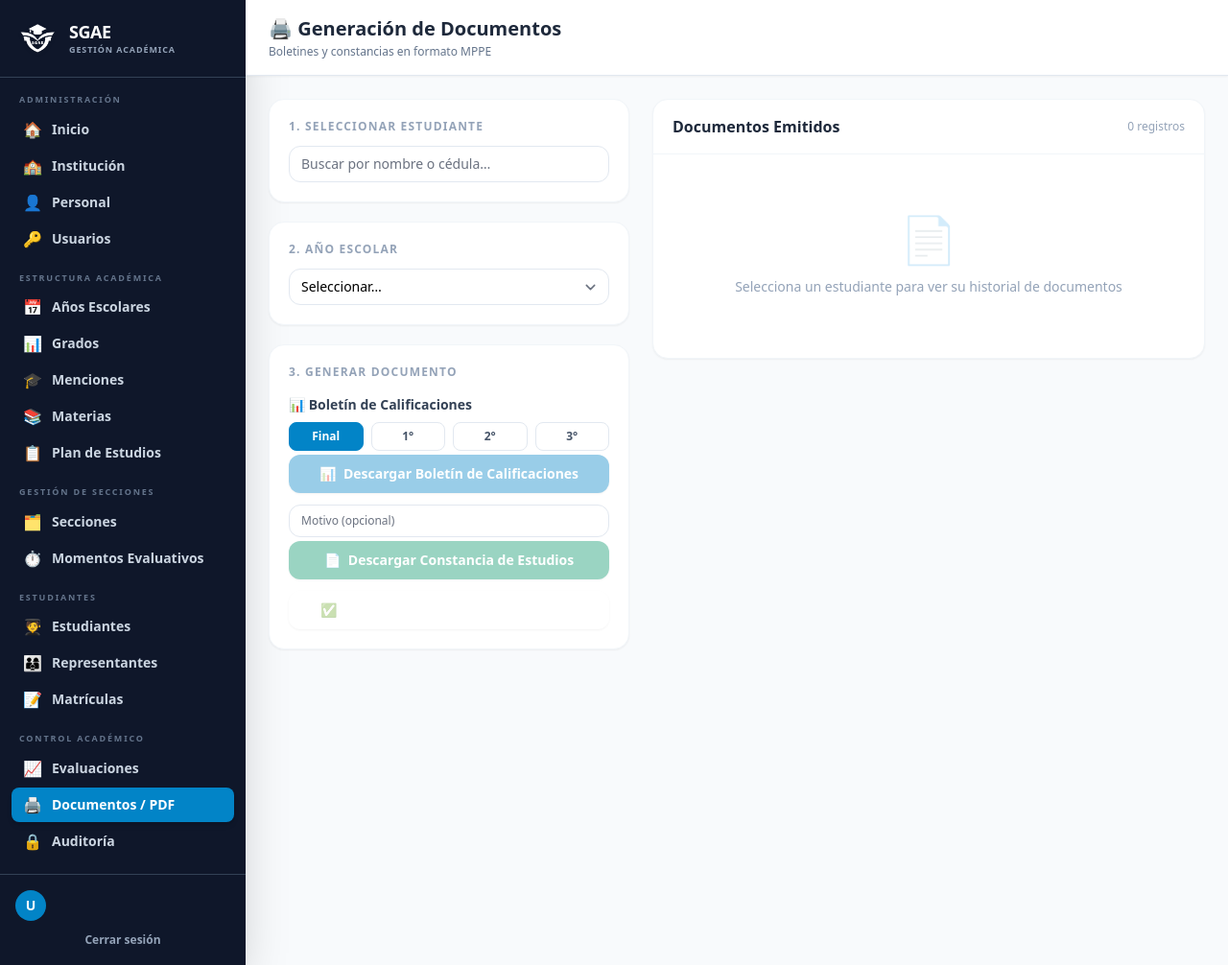
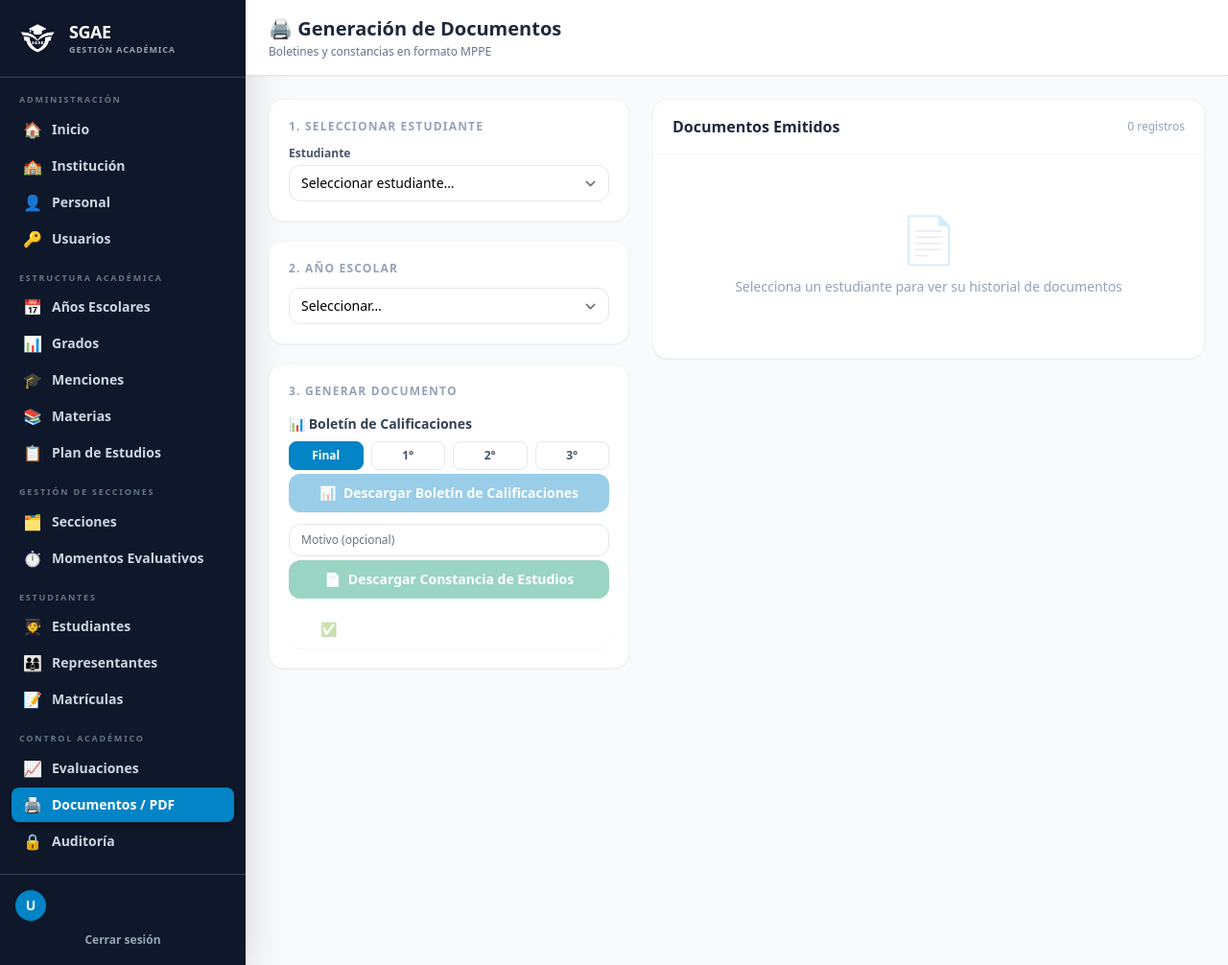
Before and after one commit to sirevarr/sgae, a Laravel app: page /documentos in a window 1280 px wide. Shown: the whole page at 96% size. Run offline with Laravel 10, Linux system fonts and the light colour scheme; the visitor is signed in with stand-in values (Sample User, id 1); data that the repository does not hold is empty; style sheets or scripts are compiled from the project's sources; some libraries are stand-ins or nearby versions.

Commit message:
Fix Documentos page to select student directly instead of search

```diff
--- a/resources/js/Pages/Documentos/Index.vue
+++ b/resources/js/Pages/Documentos/Index.vue
@@ -10,7 +10,6 @@ const estudiantes = ref([]);
 const documentos = ref([]);
 const loading    = ref(false);
 const loadingDoc = ref(false);
-const buscadorEst = ref('');
 
 const filtro = reactive({
     cedula_estudiante: '',
@@ -28,22 +27,13 @@ const selMomento = ref(null);
 const selMotivo  = ref('');
 
 async function cargarCatalogos() {
-    const { data } = await axios.get('/api/anios-escolares');
-    anios.value = data;
-}
+    const [{ data: aniosData }, { data: estudiantesData }] = await Promise.all([
+        axios.get('/api/anios-escolares'),
+        axios.get('/api/estudiantes'),
+    ]);
 
-async function buscarEstudiantes() {
-    if (buscadorEst.value.length < 2) { estudiantes.value = []; return; }
-    const { data } = await axios.get('/api/estudiantes', { params: { buscar: buscadorEst.value } });
-    estudiantes.value = data.data ?? data;
-}
-
-function seleccionarEstudiante(est) {
-    filtro.cedula_estudiante = est.cedula_estudiante;
-    filtro.nombre_completo   = `${est.apellidos}, ${est.nombres} (${est.tipo_documento}-${est.cedula_estudiante})`;
-    estudiantes.value = [];
-    buscadorEst.value = '';
-    cargarDocumentos();
+    anios.value = aniosData.data ?? aniosData;
+    estudiantes.value = estudiantesData.data ?? estudiantesData;
 }
 
 async function cargarDocumentos() {
@@ -60,6 +50,27 @@ async function cargarDocumentos() {
     } finally {
         loading.value = false;
     }
+}
+
+function onEstudianteChange() {
+    const est = estudiantes.value.find(e => e.cedula_estudiante === filtro.cedula_estudiante);
+    if (!est) {
+        filtro.nombre_completo = '';
+        filtro.codigo_ano_escolar = '';
+        documentos.value = [];
+        return;
+    }
+
+    filtro.nombre_completo = `${est.apellidos}, ${est.nombres} (${est.tipo_documento}-${est.cedula_estudiante})`;
+    filtro.codigo_ano_escolar = est.matricula_actual?.codigo_ano_escolar ?? filtro.codigo_ano_escolar;
+    documentos.value = [];
+}
+
+function resetEstudiante() {
+    filtro.cedula_estudiante = '';
+    filtro.nombre_completo = '';
+    filtro.codigo_ano_escolar = '';
+    documentos.value = [];
 }
 
 async function descargar(tipo) {
@@ -111,26 +122,34 @@ onMounted(cargarCatalogos);
             <!-- ── PANEL IZQUIERDO: Configuración ───────────────────── -->
             <div class="lg:col-span-2 space-y-5">
 
-                <!-- Buscador de estudiante -->
+                <!-- Selector de estudiante -->
                 <div class="bg-white rounded-2xl shadow-sm border border-slate-100 p-5">
                     <h2 class="text-xs font-black uppercase text-slate-400 tracking-widest mb-3">1. Seleccionar Estudiante</h2>
-                    <div class="relative">
-                        <input v-model="buscadorEst" @input="buscarEstudiantes" type="text"
-                            placeholder="Buscar por nombre o cédula…"
-                            class="w-full border border-slate-200 rounded-xl px-3 py-2 text-sm focus:outline-none focus:ring-2 focus:ring-sky-400" />
-                        <div v-if="estudiantes.length" class="absolute top-full left-0 right-0 bg-white rounded-xl shadow-xl border border-slate-100 z-20 max-h-48 overflow-y-auto mt-1">
-                            <button v-for="est in estudiantes" :key="est.cedula_estudiante"
-                                @click="seleccionarEstudiante(est)"
-                                class="w-full text-left px-4 py-2.5 text-sm hover:bg-sky-50 transition border-b border-slate-50 last:border-0">
-                                <p class="font-semibold text-slate-800">{{ est.apellidos }}, {{ est.nombres }}</p>
-                                <p class="text-xs text-slate-400 font-mono">{{ est.tipo_documento }}-{{ est.cedula_estudiante }}</p>
-                            </button>
+                    <div class="space-y-3">
+                        <div>
+                            <label for="estudiante-select" class="block text-xs font-semibold text-slate-600 mb-1">Estudiante</label>
+                            <select id="estudiante-select" v-model="filtro.cedula_estudiante" @change="onEstudianteChange"
+                                class="w-full border border-slate-200 rounded-xl px-3 py-2 text-sm focus:outline-none focus:ring-2 focus:ring-sky-400">
+                                <option value="">Seleccionar estudiante…</option>
+                                <option v-for="est in estudiantes" :key="est.cedula_estudiante" :value="est.cedula_estudiante">
+                                    {{ est.apellidos }}, {{ est.nombres }} ({{ est.tipo_documento }}-{{ est.cedula_estudiante }})
+                                </option>
+                            </select>
                         </div>
-                    </div>
-                    <div v-if="filtro.nombre_completo" class="mt-3 p-3 bg-sky-50 border border-sky-200 rounded-xl text-sm">
-                        <p class="font-semibold text-sky-800">{{ filtro.nombre_completo }}</p>
-                        <button @click="filtro.cedula_estudiante = ''; filtro.nombre_completo = ''; documentos = []"
-                            class="text-xs text-sky-500 hover:text-sky-700 mt-1">Cambiar estudiante</button>
+                        <div v-if="filtro.nombre_completo" class="p-3 bg-sky-50 border border-sky-200 rounded-xl text-sm">
+                            <p class="font-semibold text-sky-800">{{ filtro.nombre_completo }}</p>
+                            <p class="text-xs text-slate-500">Año escolar actual: {{ filtro.codigo_ano_escolar || 'No seleccionado' }}</p>
+                            <div class="mt-3 flex gap-2">
+                                <button @click="cargarDocumentos"
+                                    class="px-3 py-2 text-xs font-semibold text-white bg-sky-600 rounded-xl hover:bg-sky-700 transition">
+                                    Aceptar estudiante
+                                </button>
+                                <button @click="resetEstudiante()"
+                                    class="px-3 py-2 text-xs font-semibold text-slate-700 bg-slate-100 rounded-xl hover:bg-slate-200 transition">
+                                    Cambiar estudiante
+                                </button>
+                            </div>
+                        </div>
                     </div>
                 </div>
 
```
